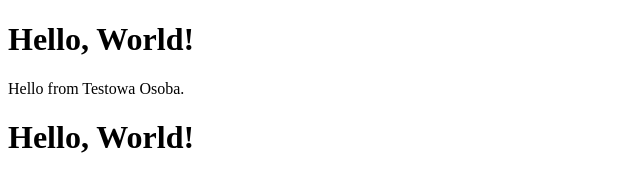
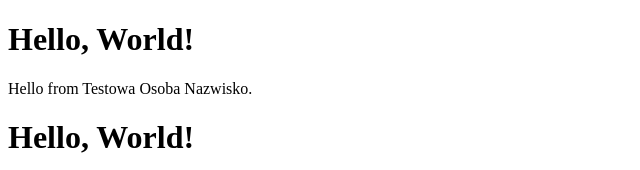
Before and after one commit to jakubhfake/megak-react-app, a React (Create React App) app: page / in a window 1280 px wide. Shown: the top 170 px of the page, without its empty margins (0-640 px from the left). Built offline with nearby package versions, Linux system fonts and the light colour scheme.

Commit message:
Using props in REACT

```diff
--- a/src/App.js
+++ b/src/App.js
@@ -4,11 +4,11 @@ import './App.css';
     const guests = ['Julia', 'Jan', 'Julian', 'Jakub', 'Joanna'];
 
 export const App = (props) => {
-    const {name} = props
+    const {name, lastName} = props
     return (
         <>
             <h1>Hello, World!</h1>
-            <p>Hello from {name}.</p>
+            <p>Hello from {name} {lastName}.</p>
         </>
     );
 }
--- a/src/index.js
+++ b/src/index.js
@@ -4,7 +4,7 @@ import {render} from 'react-dom';
 
 render(
     <>
-        <App name="Testowa Osoba"/>
+        <App name="Testowa Osoba" lastName="Nazwisko"/>
         <App name="Lord Vader"/>
         <App name="Jakub"/>
     </>,
```
